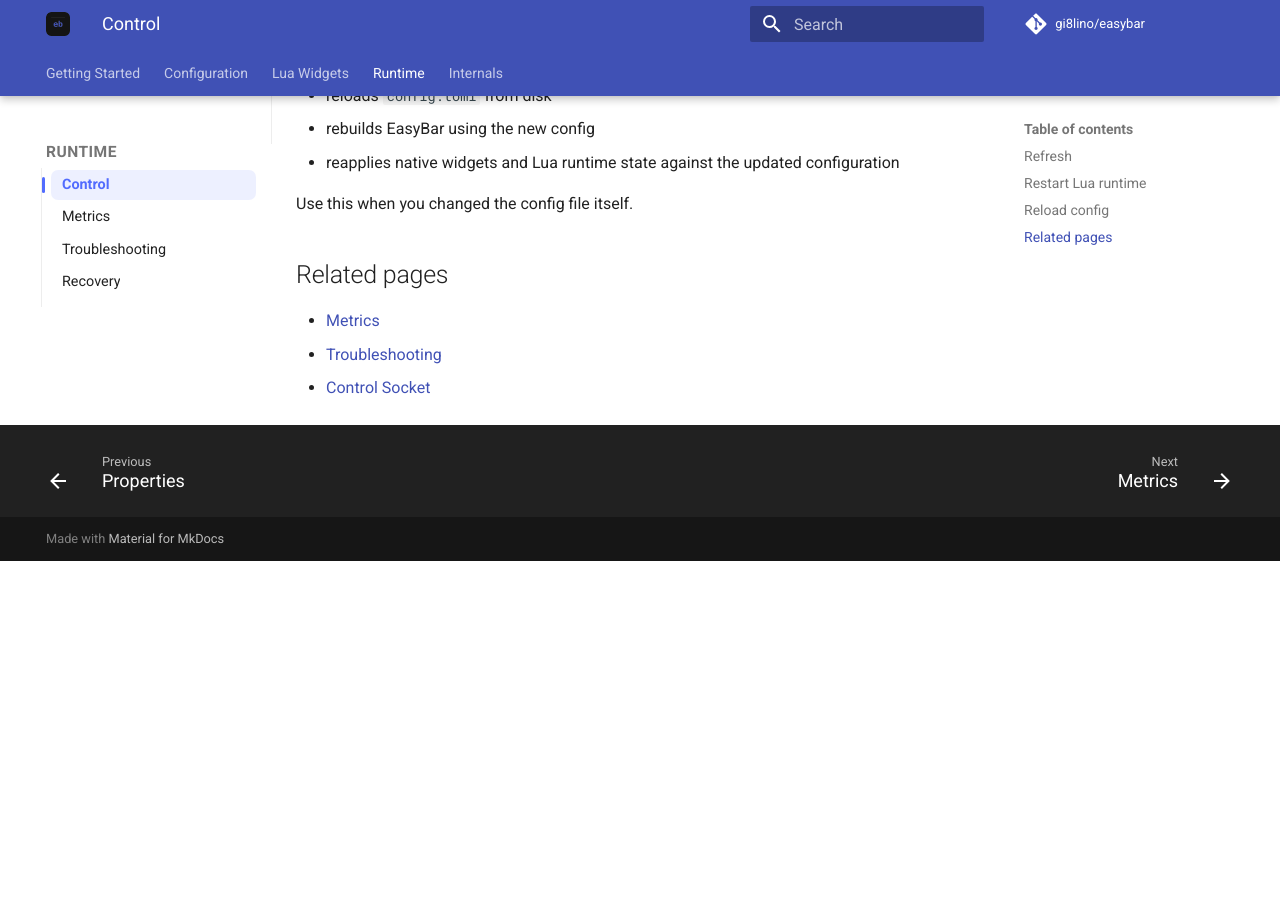
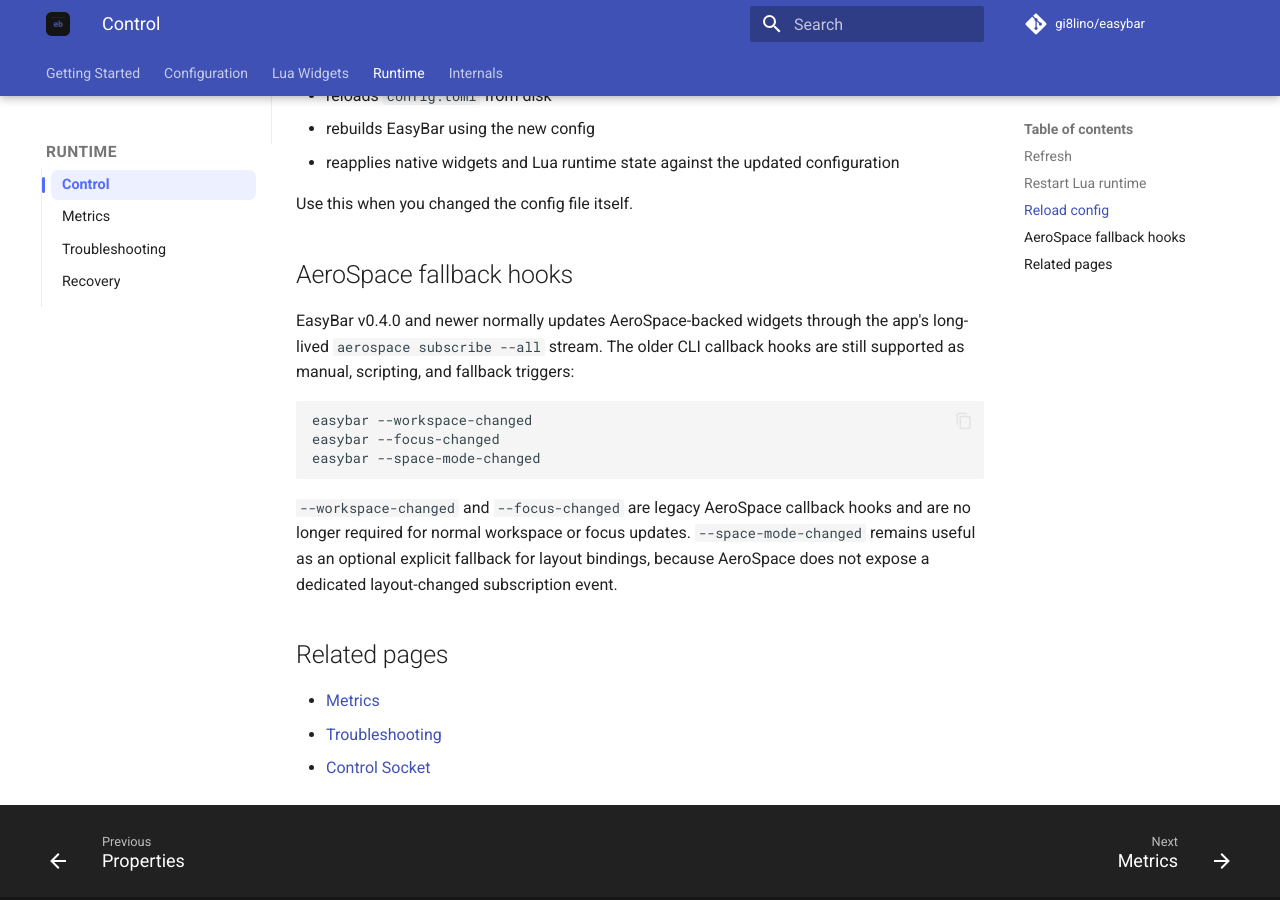
Before and after one commit to gi8lino/easybar, an MkDocs documentation site: the page built from docs/content/runtime/control.md, in a window 1280 px wide and 900 px high, scrolled down 1290 px. Built offline with MkDocs 1.6.1 and Material for MkDocs 9.7.7, drawn with Linux system fonts in a browser that asks for light colours; comment, search, counter and statistics services are not loaded; before the commit the page ends 1851 px from its top, so only the background shows below that.

Commit message:
docs(aerospace): mark callback CLI hooks as fallback

````diff
--- a/docs/content/runtime/control.md
+++ b/docs/content/runtime/control.md
@@ -54,6 +54,18 @@
 
 Use this when you changed the config file itself.
 
+## AeroSpace fallback hooks
+
+EasyBar v0.4.0 and newer normally updates AeroSpace-backed widgets through the app's long-lived `aerospace subscribe --all` stream. The older CLI callback hooks are still supported as manual, scripting, and fallback triggers:
+
+```bash
+easybar --workspace-changed
+easybar --focus-changed
+easybar --space-mode-changed
+```
+
+`--workspace-changed` and `--focus-changed` are legacy AeroSpace callback hooks and are no longer required for normal workspace or focus updates. `--space-mode-changed` remains useful as an optional explicit fallback for layout bindings, because AeroSpace does not expose a dedicated layout-changed subscription event.
+
 ## Related pages
 
 - [Metrics](metrics.md)
````
Also changed, not shown: docs/content/getting-started/aerospace.md (+2 -0 lines), docs/content/internals/architecture/cli.md (+8 -0 lines), docs/content/internals/architecture/control-socket.md (+2 -2 lines), docs/content/runtime/recovery.md (+2 -0 lines), 1 other file.
